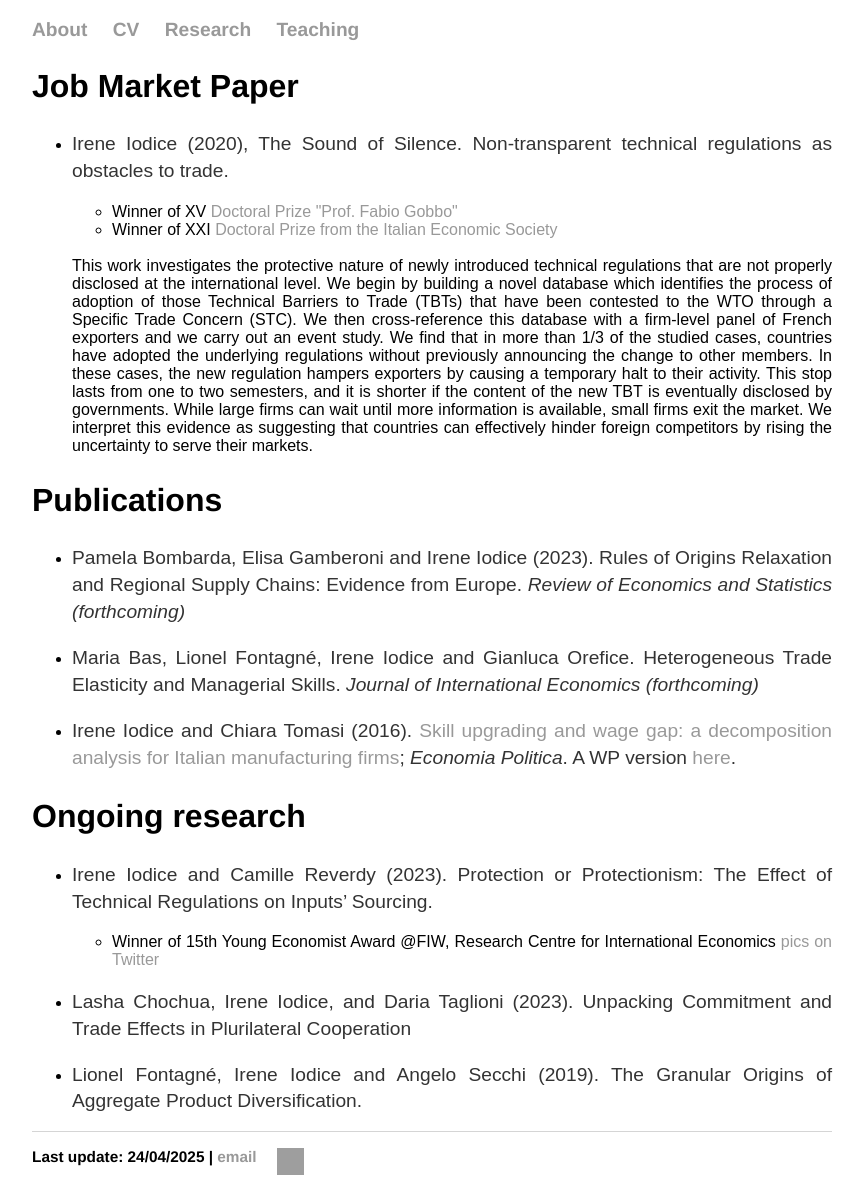
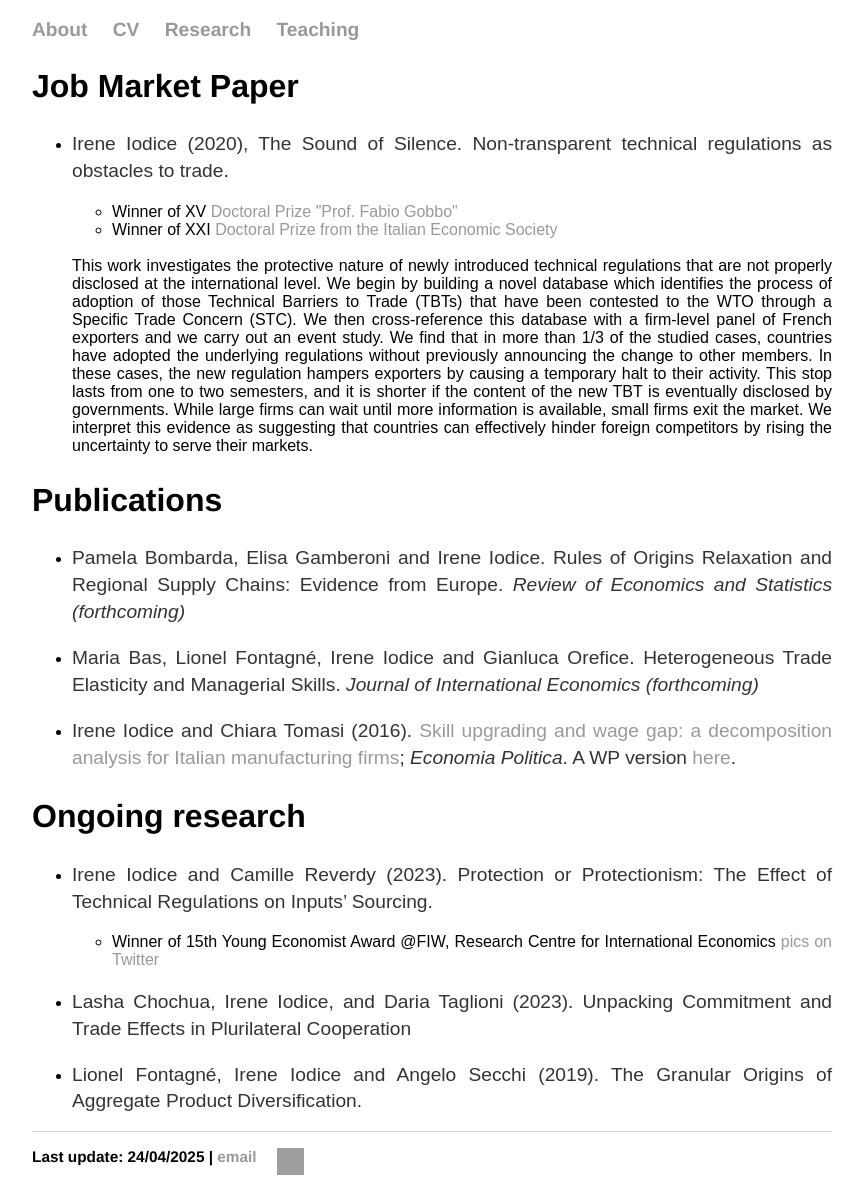
Before and after one commit to ioire/ioire.github.io, a Jekyll site: the page built from research/index.html, in a window 1280 px wide. Shown: the whole page, without its empty margins (208-1072 px from the left). Built offline with Jekyll 4.4.1, drawn with Linux system fonts in a browser that asks for light colours; grey boxes are pictures that could not be loaded.

Commit message:
update repo

```diff
--- a/research/index.html
+++ b/research/index.html
@@ -21,7 +21,7 @@
 
 <h2>Publications</h2>
 
-	<ul>  <li> <p> Pamela Bombarda, Elisa Gamberoni and Irene Iodice (2023). Rules of Origins Relaxation and Regional Supply Chains: Evidence from Europe.  <em> Review of Economics and Statistics (forthcoming) </em>  </p> </li>
+	<ul>  <li> <p> Pamela Bombarda, Elisa Gamberoni and Irene Iodice. Rules of Origins Relaxation and Regional Supply Chains: Evidence from Europe.  <em> Review of Economics and Statistics (forthcoming) </em>  </p> </li>
   		<li> <p> Maria Bas, Lionel Fontagné, Irene Iodice and Gianluca Orefice. Heterogeneous Trade Elasticity and Managerial Skills.  <em> Journal of International Economics (forthcoming) </em>  </p> </li>
 
      <li> <p> Irene Iodice and Chiara Tomasi (2016). <a href="https://link.springer.com/article/10.1007%2Fs40888-016-0031-5">Skill upgrading and wage gap: a decomposition analysis for Italian manufacturing firms</a>; <em> Economia Politica</em>. A WP version <a href="https://ideas.repec.org/p/ssa/lemwps/2015-06.html">here</a>. </p> </li>
```
